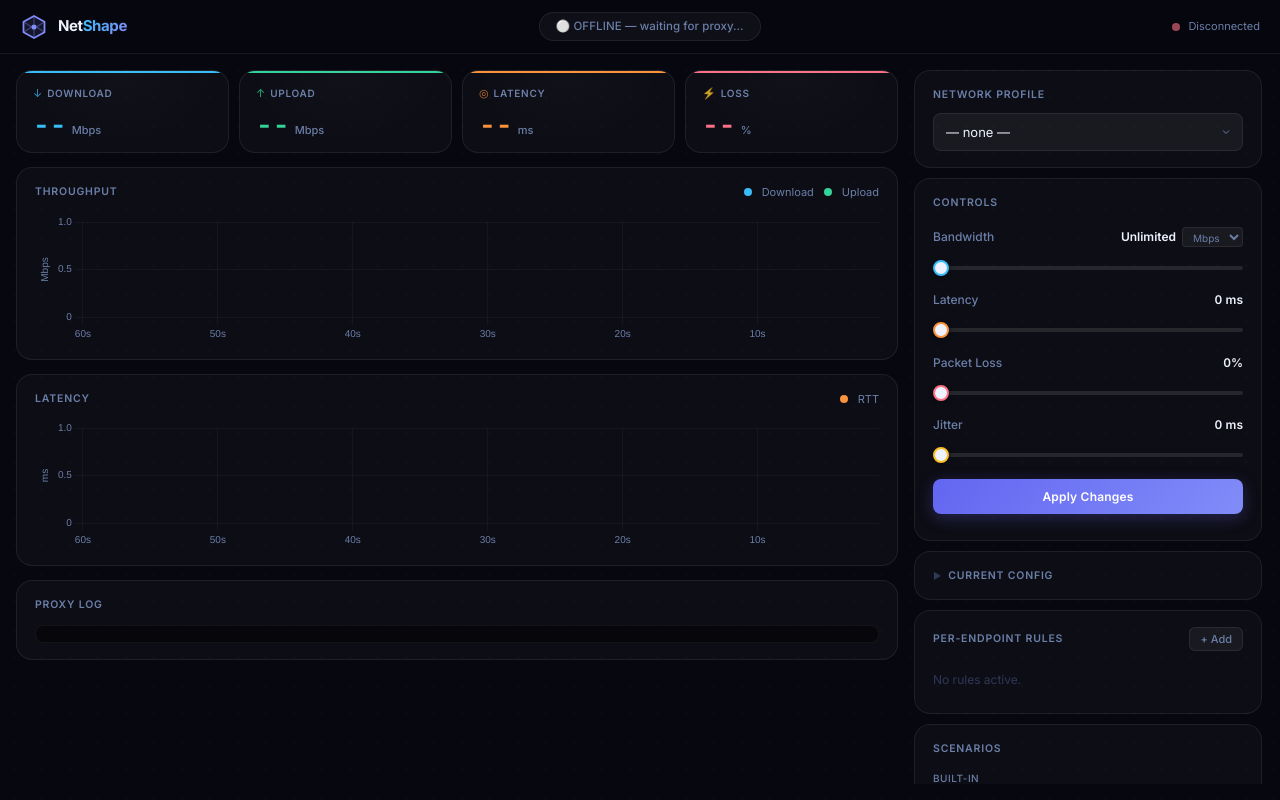
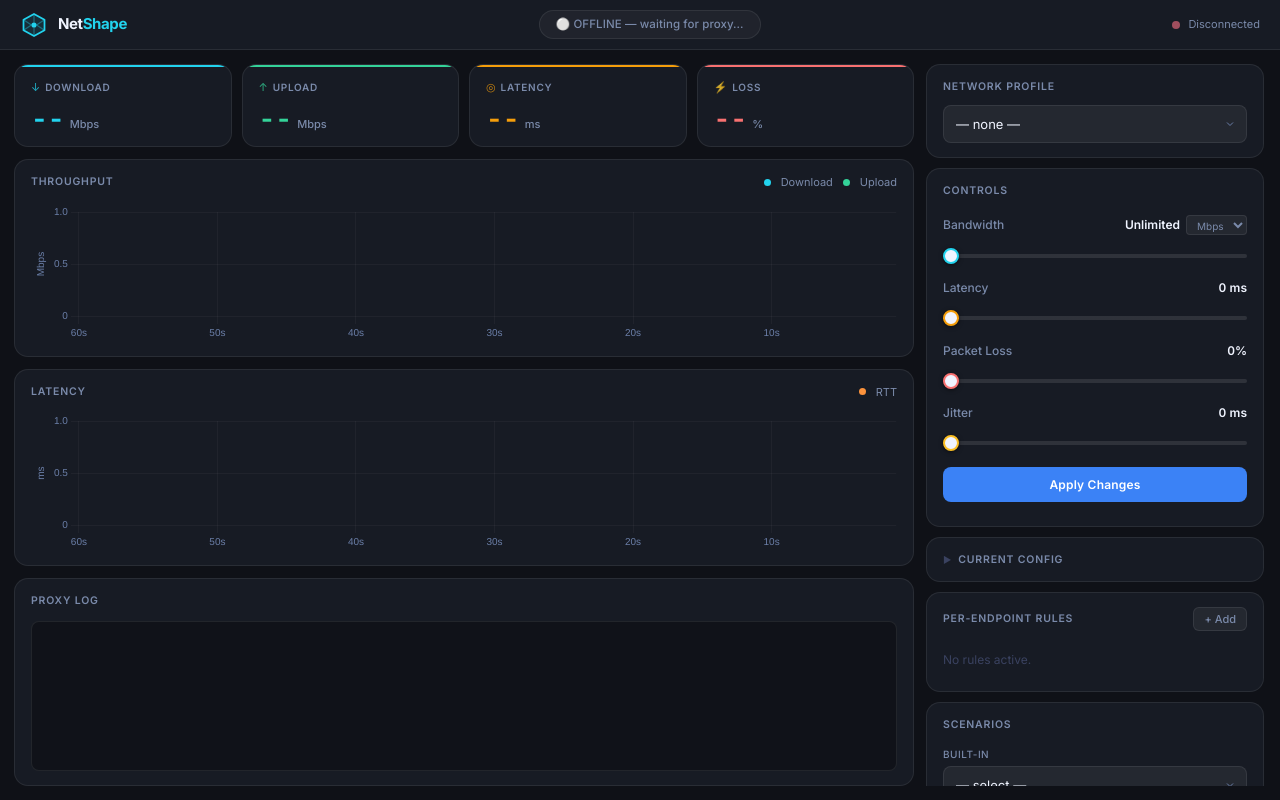
Before and after one commit to aarush-dhingra/netshape, a plain HTML site: page netshape/dashboard/index.html in a window 1280 px wide. Drawn offline with nearby package versions, Linux system fonts and the light colour scheme; no server answers.

Commit message:
fix(dashboard): remove purple, flatten design, charts fill full height

```diff
--- a/netshape/dashboard/app.js
+++ b/netshape/dashboard/app.js
@@ -41,8 +41,8 @@ if (throughputCtx) {
         {
           label: 'Download',
           data: Array(HISTORY_POINTS).fill(null),
-          borderColor: '#38bdf8',
-          backgroundColor: 'rgba(56, 189, 248, 0.08)',
+          borderColor: '#22d3ee',
+          backgroundColor: 'rgba(34, 211, 238, 0.07)',
           borderWidth: 1.5,
           pointRadius: 0,
           tension: 0.4,
--- a/netshape/dashboard/index.html
+++ b/netshape/dashboard/index.html
@@ -17,7 +17,7 @@
       <svg class="brand-icon" viewBox="0 0 24 24" fill="none" xmlns="http://www.w3.org/2000/svg">
         <polygon points="12,2.5 21,7.5 21,16.5 12,21.5 3,16.5 3,7.5"
                  stroke="currentColor" stroke-width="1.5" stroke-linejoin="round"
-                 fill="rgba(129,140,248,0.12)"/>
+                 fill="rgba(34,211,238,0.1)"/>
         <circle cx="12" cy="12" r="2.2" fill="currentColor"/>
         <line x1="12" y1="2.5"  x2="12" y2="9.8"   stroke="currentColor" stroke-width="1" stroke-opacity="0.4"/>
         <line x1="21" y1="7.5"  x2="14.2" y2="12"  stroke="currentColor" stroke-width="1" stroke-opacity="0.4"/>
@@ -97,7 +97,7 @@
         <div class="card-header">
           <span class="card-title">Throughput</span>
           <div class="chart-legend">
-            <span class="legend-dot" style="background:#38bdf8"></span><span>Download</span>
+            <span class="legend-dot" style="background:#22d3ee"></span><span>Download</span>
             <span class="legend-dot" style="background:#34d399"></span><span>Upload</span>
           </div>
         </div>
--- a/netshape/dashboard/style.css
+++ b/netshape/dashboard/style.css
@@ -2,34 +2,27 @@
 
 /* ── DESIGN TOKENS ──────────────────────────────────────────────────────── */
 :root {
-  --bg:          #07070f;
-  --bg-card:     rgba(255, 255, 255, 0.028);
-  --bg-input:    rgba(255, 255, 255, 0.05);
-  --bg-hover:    rgba(255, 255, 255, 0.07);
-  --border:      rgba(255, 255, 255, 0.07);
-  --border-hi:   rgba(255, 255, 255, 0.14);
+  --bg:        #0f1117;
+  --bg-card:   #171b24;
+  --bg-input:  rgba(255, 255, 255, 0.06);
+  --bg-hover:  rgba(255, 255, 255, 0.08);
+  --border:    rgba(255, 255, 255, 0.08);
+  --border-hi: rgba(255, 255, 255, 0.16);
 
-  --t1: #eef2ff;
-  --t2: #6b7fa8;
-  --t3: #303858;
+  --t1: #f0f4ff;
+  --t2: #7a8aaa;
+  --t3: #3a4260;
 
-  --cyan:   #38bdf8;
+  --blue:   #3b82f6;
+  --cyan:   #22d3ee;
   --green:  #34d399;
-  --violet: #818cf8;
-  --orange: #fb923c;
-  --rose:   #fb7185;
+  --orange: #f59e0b;
+  --rose:   #f87171;
   --amber:  #fbbf24;
-
-  --glow-cyan:   rgba(56,  189, 248, 0.35);
-  --glow-green:  rgba(52,  211, 153, 0.35);
-  --glow-violet: rgba(129, 140, 248, 0.35);
-  --glow-orange: rgba(251, 146, 60,  0.35);
-  --glow-rose:   rgba(251, 113, 133, 0.35);
-  --glow-amber:  rgba(251, 191, 36,  0.35);
 
   --r-sm: 8px;
   --r-md: 12px;
-  --r-lg: 16px;
+  --r-lg: 14px;
 }
 
 *, *::before, *::after {
@@ -39,9 +32,7 @@
 
 body {
   font-family: 'Inter', ui-sans-serif, system-ui, -apple-system, sans-serif;
-  background-color: var(--bg);
-  background-image: radial-gradient(rgba(255,255,255,0.022) 1px, transparent 1px);
-  background-size: 28px 28px;
+  background: var(--bg);
   color: var(--t1);
   min-height: 100vh;
   font-size: 13px;
@@ -54,14 +45,12 @@ body {
   align-items: center;
   gap: 16px;
   padding: 0 20px;
-  height: 54px;
-  background: rgba(7, 7, 15, 0.8);
+  height: 50px;
+  background: var(--bg-card);
   border-bottom: 1px solid var(--border);
   position: sticky;
   top: 0;
   z-index: 100;
-  backdrop-filter: blur(20px);
-  -webkit-backdrop-filter: blur(20px);
 }
 
 .brand {
@@ -75,7 +64,7 @@ body {
 .brand-icon {
   width: 28px;
   height: 28px;
-  color: var(--violet);
+  color: var(--cyan);
   flex-shrink: 0;
 }
 
@@ -87,10 +76,7 @@ body {
 }
 
 .brand-accent {
-  background: linear-gradient(130deg, var(--cyan) 0%, var(--violet) 100%);
-  -webkit-background-clip: text;
-  -webkit-text-fill-color: transparent;
-  background-clip: text;
+  color: var(--cyan);
 }
 
 .topbar-center {
@@ -139,13 +125,6 @@ body {
 
 .status-dot.connected {
   background: var(--green);
-  box-shadow: 0 0 10px var(--glow-green);
-  animation: pulse 2.5s ease-in-out infinite;
-}
-
-@keyframes pulse {
-  0%, 100% { box-shadow: 0 0 6px var(--glow-green); }
-  50%       { box-shadow: 0 0 16px var(--glow-green); }
 }
 
 #proxy-status-text {
@@ -156,23 +135,22 @@ body {
 /* ── WORKSPACE ──────────────────────────────────────────────────────────── */
 .workspace {
   display: flex;
-  gap: 14px;
-  padding: 16px;
-  height: calc(100vh - 54px);
+  gap: 12px;
+  padding: 14px;
+  height: calc(100vh - 50px);
 }
 
 .col-left {
-  flex: 2;
+  flex: 1;
   display: flex;
   flex-direction: column;
-  gap: 14px;
+  gap: 12px;
   min-width: 0;
-  overflow-y: auto;
-  padding-right: 2px;
+  overflow: hidden;
 }
 
 .col-right {
-  flex: 0 0 350px;
+  flex: 0 0 340px;
   overflow-y: auto;
   display: flex;
   flex-direction: column;
@@ -192,12 +170,7 @@ body {
   background: var(--bg-card);
   border: 1px solid var(--border);
   border-radius: var(--r-lg);
-  padding: 16px 18px;
-  transition: border-color 0.2s;
-}
-
-.card:hover {
-  border-color: var(--border-hi);
+  padding: 14px 16px;
 }
 
 .card-header {
@@ -241,13 +214,6 @@ body {
   border-radius: var(--r-lg) var(--r-lg) 0 0;
 }
 
-.metric-card::after {
-  content: '';
-  position: absolute;
-  inset: 0;
-  background: radial-gradient(ellipse at top, rgba(255,255,255,0.02) 0%, transparent 65%);
-  pointer-events: none;
-}
 
 .metric-card.dl  { --mc: var(--cyan);   }
 .metric-card.ul  { --mc: var(--green);  }
@@ -256,7 +222,6 @@ body {
 
 .metric-card:hover {
   border-color: var(--mc, var(--border));
-  transform: translateY(-1px);
 }
 
 .metric-header {
@@ -302,7 +267,12 @@ body {
 }
 
 /* ── CHARTS ─────────────────────────────────────────────────────────────── */
-.chart-card { flex: 0 0 auto; }
+.chart-card {
+  flex: 1 1 0;
+  min-height: 120px;
+  display: flex;
+  flex-direction: column;
+}
 
 .chart-legend {
   display: flex;
@@ -313,19 +283,22 @@ body {
 }
 
 .legend-dot {
-  width: 8px;
-  height: 8px;
+  width: 7px;
+  height: 7px;
   border-radius: 50%;
   flex-shrink: 0;
 }
 
 .chart-wrap {
+  flex: 1;
   position: relative;
+  min-height: 0;
   width: 100%;
-  height: 130px;
 }
 
 /* ── LOG ────────────────────────────────────────────────────────────────── */
+.log-card { flex: 0 0 auto; }
+
 .log-badge {
   font-size: 10px;
   color: var(--t3);
@@ -334,13 +307,13 @@ body {
 }
 
 .log-viewer {
-  background: rgba(0, 0, 0, 0.45);
-  border: 1px solid rgba(255,255,255,0.05);
+  background: rgba(0, 0, 0, 0.3);
+  border: 1px solid var(--border);
   border-radius: var(--r-sm);
   padding: 8px 10px;
   font-family: ui-monospace, 'JetBrains Mono', 'Courier New', monospace;
   font-size: 11px;
-  max-height: 180px;
+  height: 150px;
   overflow-y: auto;
   color: var(--t2);
   scrollbar-width: thin;
@@ -407,7 +380,7 @@ body {
   background-position: right 10px center;
 }
 
-.select:focus { border-color: var(--violet); }
+.select:focus { border-color: var(--blue); }
 
 /* ── SLIDERS ────────────────────────────────────────────────────────────── */
 .slider-group { margin-bottom: 16px; }
@@ -453,12 +426,12 @@ body {
   font-family: inherit;
 }
 
-.unit-select:focus { border-color: var(--violet); }
+.unit-select:focus { border-color: var(--blue); }
 
 /* Slider track with fill */
 .slider {
   --fill: 0%;
-  --sc: var(--violet);
+  --sc: var(--blue);
   width: 100%;
   height: 4px;
   border-radius: 2px;
@@ -516,18 +489,16 @@ button {
 
 button:active { transform: scale(0.97); }
 
-/* Primary — indigo gradient */
+/* Primary */
 .btn-primary {
   width: 100%;
   padding: 10px 14px;
-  background: linear-gradient(130deg, #6366f1 0%, #818cf8 100%);
+  background: var(--blue);
   color: #fff;
-  box-shadow: 0 4px 16px rgba(99,102,241,0.28);
 }
 
 .btn-primary:hover {
-  box-shadow: 0 6px 22px rgba(99,102,241,0.42);
-  transform: translateY(-1px);
+  background: #5b92f8;
 }
 
 .btn-primary:disabled {
@@ -719,7 +690,6 @@ button:active { transform: scale(0.97); }
 
 .rule-toggle--on  {
   background: var(--green);
-  box-shadow: 0 0 8px rgba(52,211,153,0.3);
 }
 .rule-toggle--off { background: rgba(255,255,255,0.1); }
 
@@ -781,7 +751,7 @@ button:active { transform: scale(0.97); }
   transition: border-color 0.2s;
 }
 
-.text-input:focus { border-color: var(--violet); }
+.text-input:focus { border-color: var(--blue); }
 
 .input-with-unit { display: flex; align-items: stretch; }
 
@@ -816,7 +786,7 @@ button:active { transform: scale(0.97); }
   font-family: inherit;
 }
 
-.unit-toggle:focus { border-color: var(--violet); }
+.unit-toggle:focus { border-color: var(--blue); }
 
 .btn-row { gap: 8px; margin-bottom: 0; }
 .btn-row button { flex: 1; }
@@ -860,8 +830,8 @@ button:active { transform: scale(0.97); }
 }
 
 .scenario-progress::-webkit-progress-bar  { background: rgba(255,255,255,0.07); border-radius: 3px; }
-.scenario-progress::-webkit-progress-value { background: linear-gradient(90deg, var(--cyan), var(--violet)); border-radius: 3px; }
-.scenario-progress::-moz-progress-bar      { background: linear-gradient(90deg, var(--cyan), var(--violet)); border-radius: 3px; }
+.scenario-progress::-webkit-progress-value { background: var(--blue); border-radius: 3px; }
+.scenario-progress::-moz-progress-bar      { background: var(--blue); border-radius: 3px; }
 
 .scenario-time {
   font-size: 10px;
@@ -889,7 +859,7 @@ button:active { transform: scale(0.97); }
 .phase-label {
   font-size: 10px;
   font-weight: 600;
-  color: var(--violet);
+  color: var(--cyan);
   text-transform: uppercase;
   letter-spacing: 0.5px;
 }
```
